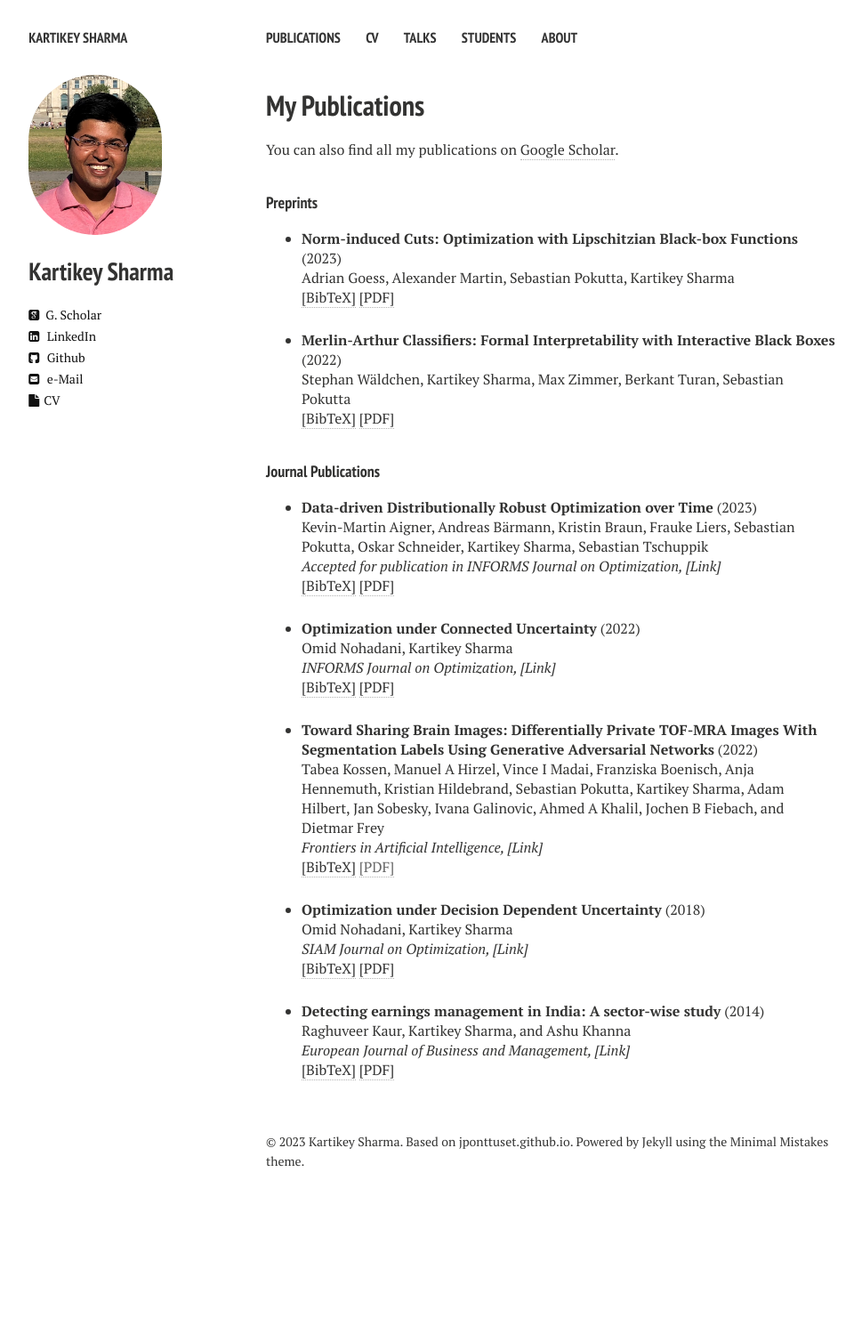
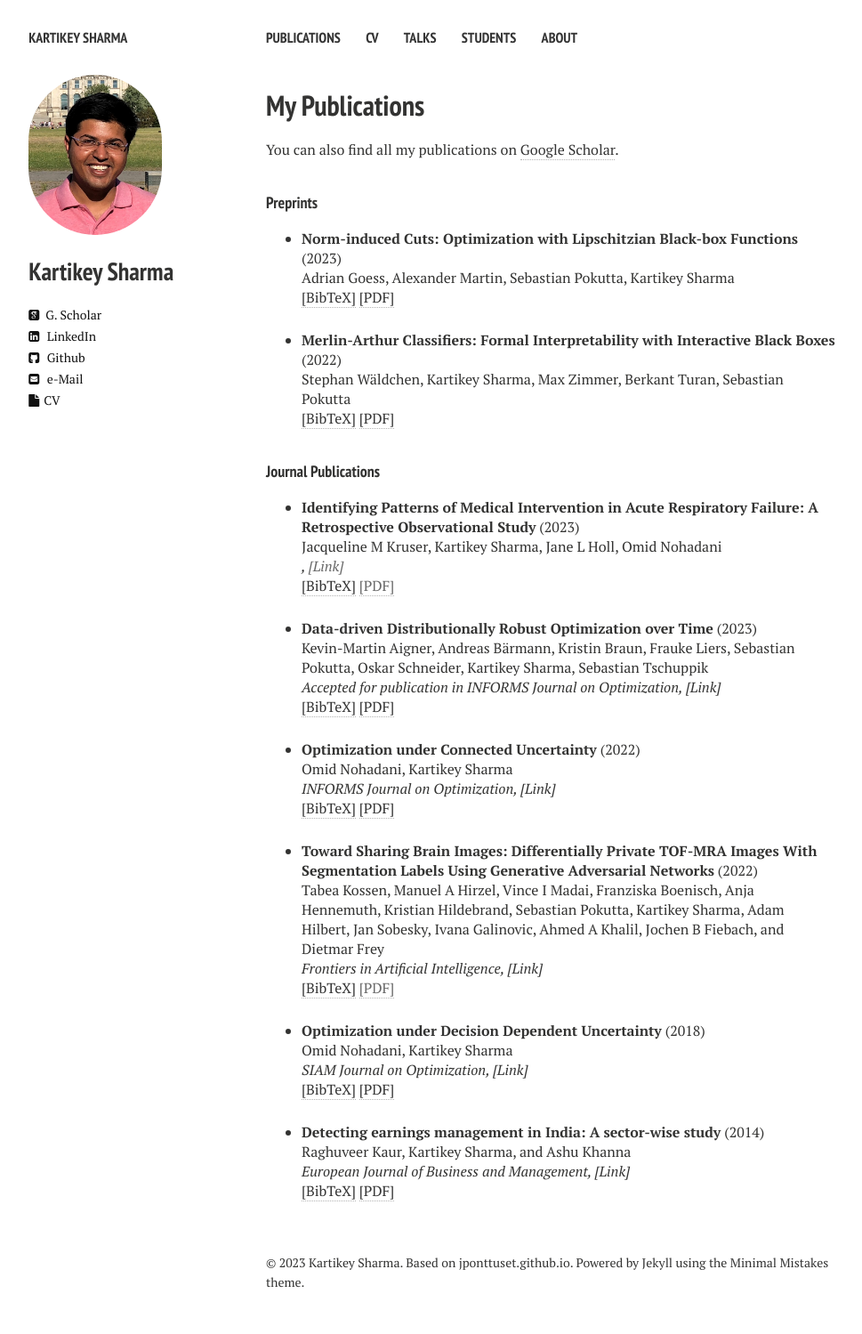
Before and after one commit to kartikeyrinwa/kartikeyrinwa.github.io, a Jekyll site: the page built from publications.md, in a window 1280 px wide. Shown: the whole page at 89% size, without its empty margins (21-990 px from the left). Built offline with Jekyll 4.4.1, drawn with Linux system fonts in a browser that asks for light colours; nearby versions of some CDN libraries; before the commit the page ends 1363 px from its top, so only the background shows below that.

Commit message:
push changes

```diff
--- a/_data/publication_list.yml
+++ b/_data/publication_list.yml
@@ -1,3 +1,21 @@
+- title: "Identifying Patterns of Medical Intervention in Acute Respiratory Failure: A Retrospective Observational Study"
+  year: 2023
+  type: journal
+  label: kruser2023identifying
+  image:
+  description:
+  authors: Jacqueline M Kruser, Kartikey Sharma, Jane L Holl, Omid Nohadani
+  link_pre:
+    url:
+    display:
+  link_main:
+    url:
+    display:
+  bibtex: |
+        @article{kruser2023identifying,
+        title={Identifying Patterns of Medical Intervention in Acute Respiratory Failure: A Retrospective Observational Study},
+        author={Kruser, Jacqueline M and Sharma, Kartikey and Holl, Jane L and Nohadani, Omid}}
+
 - title: "Norm-induced Cuts: Optimization with Lipschitzian Black-box Functions"
   year: 2023
   type: preprint
```
